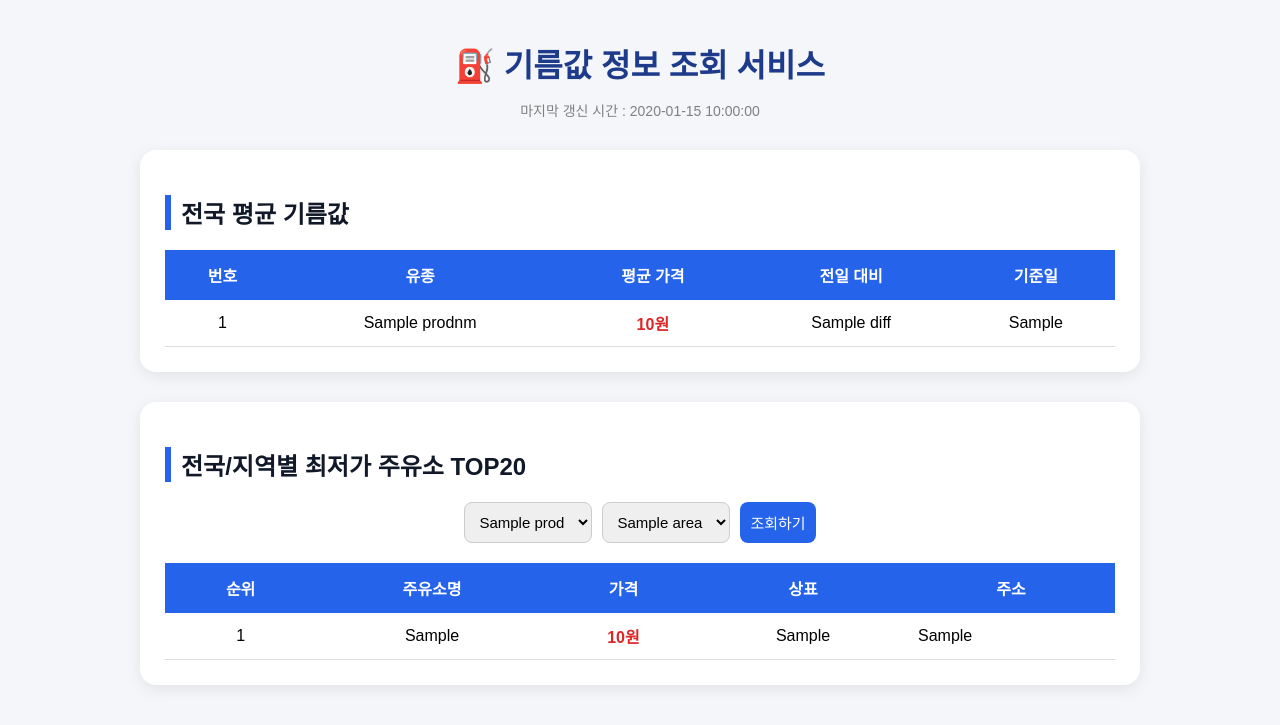
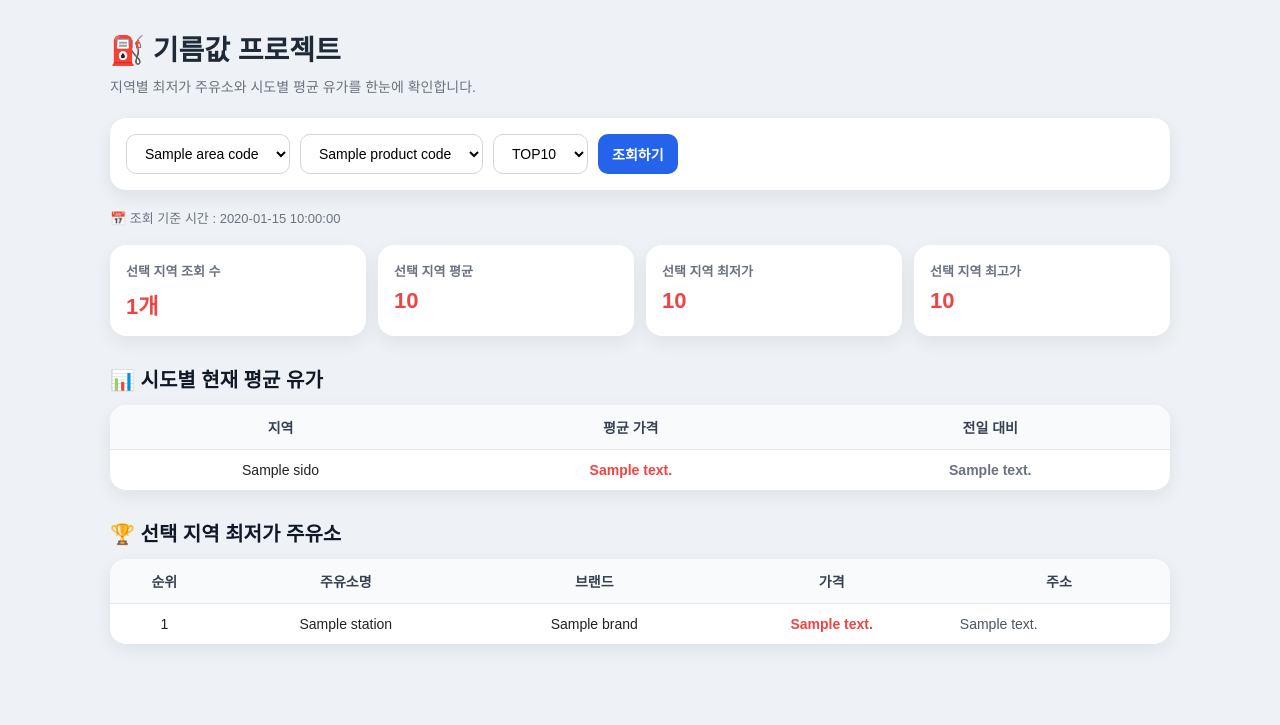
Before and after one commit to carrotbyroot77/rookies32_python_team3, a Flask app: template templates/index.html in a window 1280 px wide. Shown: the top 725 px of the page. Run offline with Flask 3, Linux system fonts and the light colour scheme; the template is opened without the code that fills it: most values are stand-ins (such as "Sample title", 1, 10 or a date in 2020).

Commit message:
초기 프로젝트 설정

```diff
--- a/app.py
+++ b/app.py
@@ -1,36 +1,77 @@
 from flask import Flask, render_template, request
-from datetime import datetime
-
-from oil_api import get_avg_oil_price, get_low_top20
-from config import AREAS, PRODUCTS
+from oil_api import get_low_price_stations, get_sido_avg_prices
 
 app = Flask(__name__)
 
+AREA_CODES = {
+    "01": "서울",
+    "02": "경기",
+    "03": "강원",
+    "04": "충북",
+    "05": "충남",
+    "06": "전북",
+    "07": "전남",
+    "08": "경북",
+    "09": "경남",
+    "10": "부산",
+    "11": "대구",
+    "12": "인천",
+    "13": "광주",
+    "14": "대전",
+    "15": "울산",
+    "16": "세종",
+    "17": "제주"
+}
 
-@app.route("/", methods=["GET"])
+PRODUCT_CODES = {
+    "B027": "휘발유",
+    "D047": "경유",
+    "B034": "고급휘발유",
+    "K015": "LPG"
+}
+
+
+@app.route("/")
 def index():
+    area = request.args.get("area", "05")
+    prodcd = request.args.get("prodcd", "B027")
+    count = request.args.get("count", "10")
+
+    stations = []
+    sido_avg_prices = []
+    updated_at = ""
+    summary = {}
+    error_msg = None
+
     try:
-        prodcd = request.args.get("prodcd", "B027")
-        area = request.args.get("area", "")
-
-        avg_list = get_avg_oil_price()
-        low_top20_list = get_low_top20(prodcd, area)
-
-        update_time = datetime.now().strftime("%Y-%m-%d %H:%M")
-
-        return render_template(
-            "index.html",
-            avg_list=avg_list,
-            low_top20_list=low_top20_list,
-            selected_prodcd=prodcd,
-            selected_area=area,
-            areas=AREAS,
-            prod_list=PRODUCTS,
-            update_time=update_time
+        oil_data = get_low_price_stations(
+            area=area,
+            prodcd=prodcd,
+            cnt=count
         )
 
+        stations = oil_data["stations"]
+        updated_at = oil_data["updated_at"]
+        summary = oil_data["summary"]
+
+        sido_avg_prices = get_sido_avg_prices(prodcd=prodcd)
+
     except Exception as e:
-        return f"에러 발생 : {e}"
+        error_msg = f"API 조회 중 오류 발생 : {e}"
+
+    return render_template(
+        "index.html",
+        stations=stations,
+        sido_avg_prices=sido_avg_prices,
+        updated_at=updated_at,
+        summary=summary,
+        error_msg=error_msg,
+        selected_area=area,
+        selected_prodcd=prodcd,
+        selected_count=count,
+        area_codes=AREA_CODES,
+        product_codes=PRODUCT_CODES
+    )
 
 
 if __name__ == "__main__":
--- a/templates/index.html
+++ b/templates/index.html
@@ -1,185 +1,319 @@
 <!DOCTYPE html>
 <html lang="ko">
-
 <head>
     <meta charset="UTF-8">
-    <title>기름값 정보 조회</title>
+    <meta name="viewport" content="width=device-width, initial-scale=1.0">
+    <title>기름값 프로젝트</title>
 
     <style>
+        * {
+            box-sizing: border-box;
+        }
+
         body {
             margin: 0;
-            background-color: #f4f6f9;
-            font-family: Arial, sans-serif;
+            font-family: "Pretendard", "Noto Sans KR", Arial, sans-serif;
+            background-color: #eef2f6;
+            color: #222;
         }
 
         .container {
-            width: 1000px;
-            margin: 40px auto;
+            max-width: 1100px;
+            margin: 0 auto;
+            padding: 28px 20px;
         }
 
-        h1 {
-            text-align: center;
-            color: #1e3a8a;
-            margin-bottom: 10px;
+        .header {
+            margin-bottom: 22px;
         }
 
-        .update-time {
-            text-align: center;
-            color: gray;
-            margin-bottom: 30px;
+        .header h1 {
+            margin: 0;
+            font-size: 28px;
+            color: #1f2937;
+        }
+
+        .header p {
+            margin: 8px 0 0;
+            color: #6b7280;
             font-size: 14px;
         }
 
-        .card {
-            background-color: white;
-            padding: 25px;
-            margin-bottom: 30px;
+        .filter-card {
+            background-color: #ffffff;
+            padding: 16px;
             border-radius: 16px;
-            box-shadow: 0 4px 15px rgba(0,0,0,0.08);
+            box-shadow: 0 6px 18px rgba(15, 23, 42, 0.08);
+            margin-bottom: 18px;
         }
 
-        h2 {
-            color: #111827;
-            margin-bottom: 20px;
-            border-left: 6px solid #2563eb;
-            padding-left: 10px;
+        form {
+            display: flex;
+            gap: 10px;
+            flex-wrap: wrap;
+            align-items: center;
         }
 
-        .search-box {
-            display: flex;
-            gap: 10px;
-            justify-content: center;
-            margin-bottom: 20px;
-        }
-
-        select, button {
-            padding: 10px;
-            font-size: 15px;
-            border-radius: 8px;
-            border: 1px solid #ccc;
+        select,
+        button {
+            height: 40px;
+            padding: 0 14px;
+            border-radius: 10px;
+            border: 1px solid #d1d5db;
+            background-color: white;
+            font-size: 14px;
         }
 
         button {
             background-color: #2563eb;
             color: white;
+            border: none;
+            font-weight: 600;
             cursor: pointer;
-            border: none;
         }
 
         button:hover {
             background-color: #1d4ed8;
         }
 
+        .update-time {
+            font-size: 13px;
+            color: #6b7280;
+            margin: 10px 0 18px;
+        }
+
+        .error-msg {
+            background-color: #fee2e2;
+            color: #b91c1c;
+            padding: 12px 14px;
+            border-radius: 10px;
+            margin-bottom: 16px;
+            font-size: 14px;
+            font-weight: 600;
+        }
+
+        .summary-box {
+            display: grid;
+            grid-template-columns: repeat(4, 1fr);
+            gap: 12px;
+            margin-bottom: 24px;
+        }
+
+        .summary-card {
+            background-color: white;
+            padding: 16px;
+            border-radius: 16px;
+            box-shadow: 0 6px 18px rgba(15, 23, 42, 0.07);
+        }
+
+        .summary-card strong {
+            display: block;
+            color: #6b7280;
+            font-size: 13px;
+            margin-bottom: 8px;
+        }
+
+        .summary-card p {
+            margin: 0;
+            font-size: 22px;
+            font-weight: 800;
+            color: #ef4444;
+        }
+
+        .section-title {
+            margin: 28px 0 12px;
+            font-size: 20px;
+            color: #111827;
+        }
+
+        .table-card {
+            background-color: white;
+            border-radius: 16px;
+            overflow: hidden;
+            box-shadow: 0 6px 18px rgba(15, 23, 42, 0.07);
+            margin-bottom: 24px;
+        }
+
         table {
             width: 100%;
             border-collapse: collapse;
+            font-size: 14px;
         }
 
         th {
-            background-color: #2563eb;
-            color: white;
-            padding: 13px;
+            background-color: #f9fafb;
+            color: #374151;
+            padding: 12px;
+            text-align: center;
+            border-bottom: 1px solid #e5e7eb;
         }
 
         td {
-            padding: 11px;
+            padding: 12px;
             text-align: center;
-            border-bottom: 1px solid #ddd;
+            border-bottom: 1px solid #f1f5f9;
+        }
+
+        tr:last-child td {
+            border-bottom: none;
         }
 
         tr:hover {
-            background-color: #f1f5f9;
+            background-color: #f8fafc;
         }
 
         .price {
+            color: #ef4444;
+            font-weight: 800;
+        }
+
+        .up {
             color: #dc2626;
-            font-weight: bold;
+            font-weight: 700;
+        }
+
+        .down {
+            color: #2563eb;
+            font-weight: 700;
+        }
+
+        .same {
+            color: #6b7280;
+            font-weight: 700;
         }
 
         .address {
             text-align: left;
+            color: #4b5563;
+        }
+
+        @media (max-width: 768px) {
+            .container {
+                padding: 20px 12px;
+            }
+
+            .summary-box {
+                grid-template-columns: repeat(2, 1fr);
+            }
+
+            form {
+                flex-direction: column;
+                align-items: stretch;
+            }
+
+            select,
+            button {
+                width: 100%;
+            }
+
+            table {
+                font-size: 12px;
+            }
+
+            th,
+            td {
+                padding: 9px 6px;
+            }
+
+            .address {
+                max-width: 180px;
+            }
         }
     </style>
 </head>
 
 <body>
-
     <div class="container">
 
-    <h1>⛽ 기름값 정보 조회 서비스</h1>
-
-    <p class="update-time">
-        마지막 갱신 시간 : {{ update_time }}
-    </p>
-
-    <div class="card">
-        <h2>전국 평균 기름값</h2>
-
-        <table>
-            <tr>
-                <th>번호</th>
-                <th>유종</th>
-                <th>평균 가격</th>
-                <th>전일 대비</th>
-                <th>기준일</th>
-            </tr>
-
-            {% for oil in avg_list %}
-            <tr>
-                <td>{{ loop.index }}</td>
-                <td>{{ oil.PRODNM }}</td>
-                <td class="price">{{ oil.PRICE }}원</td>
-                <td>{{ oil.DIFF }}</td>
-                <td>{{ oil.TRADE_DT }}</td>
-            </tr>
-            {% endfor %}
-        </table>
+        <div class="header">
+            <h1>⛽ 기름값 프로젝트</h1>
+            <p>지역별 최저가 주유소와 시도별 평균 유가를 한눈에 확인합니다.</p>
         </div>
 
-    <div class="card">
-        <h2>전국/지역별 최저가 주유소 TOP20</h2>
-
-        <form method="GET" action="/" class="search-box">
+        <div class="filter-card">
+            <form method="get">
+                <select name="area">
+                    {% for code, name in area_codes.items() %}
+                    <option value="{{ code }}" {% if selected_area == code %}selected{% endif %}>
+                        {{ name }}
+                    </option>
+                    {% endfor %}
+                </select>
 
                 <select name="prodcd">
-                {% for code, name in prod_list %}
+                    {% for code, name in product_codes.items() %}
                     <option value="{{ code }}" {% if selected_prodcd == code %}selected{% endif %}>
                         {{ name }}
                     </option>
                     {% endfor %}
                 </select>
 
-            <select name="area">
-                {% for code, name in areas %}
-                <option value="{{ code }}" {% if selected_area == code %}selected{% endif %}>
-                    {{ name }}
-                </option>
-                {% endfor %}
+                <select name="count">
+                    <option value="10" {% if selected_count == "10" %}selected{% endif %}>TOP10</option>
+                    <option value="20" {% if selected_count == "20" %}selected{% endif %}>TOP20</option>
                 </select>
 
                 <button type="submit">조회하기</button>
             </form>
+        </div>
 
+        {% if updated_at %}
+        <div class="update-time">
+            📅 조회 기준 시간 : {{ updated_at }}
+        </div>
+        {% endif %}
+
+        {% if error_msg %}
+        <div class="error-msg">
+            {{ error_msg }}
+        </div>
+        {% endif %}
+
+        {% if summary %}
+        <div class="summary-box">
+            <div class="summary-card">
+                <strong>선택 지역 조회 수</strong>
+                <p>{{ summary.count }}개</p>
+            </div>
+
+            <div class="summary-card">
+                <strong>선택 지역 평균</strong>
+                <p>{{ summary.avg_price }}</p>
+            </div>
+
+            <div class="summary-card">
+                <strong>선택 지역 최저가</strong>
+                <p>{{ summary.min_price }}</p>
+            </div>
+
+            <div class="summary-card">
+                <strong>선택 지역 최고가</strong>
+                <p>{{ summary.max_price }}</p>
+            </div>
+        </div>
+        {% endif %}
+
+        <h2 class="section-title">📊 시도별 현재 평균 유가</h2>
+
+        <div class="table-card">
             <table>
                 <tr>
-                <th>순위</th>
-                <th>주유소명</th>
-                <th>가격</th>
-                <th>상표</th>
-                <th>주소</th>
+                    <th>지역</th>
+                    <th>평균 가격</th>
+                    <th>전일 대비</th>
                 </tr>
 
-            {% for oil in low_top20_list %}
+                {% for item in sido_avg_prices %}
                 <tr>
-                <td>{{ loop.index }}</td>
-                <td>{{ oil.OS_NM }}</td>
-                <td class="price">{{ oil.PRICE }}원</td>
-                <td>{{ oil.POLL_DIV_CD }}</td>
-                <td class="address">
-                    {% if oil.NEW_ADR %}
-                        {{ oil.NEW_ADR }}
+                    <td>{{ item.sido }}</td>
+                    <td class="price">{{ item.price_text }}</td>
+                    <td>
+                        {% if item.diff > 0 %}
+                            <span class="up">▲ {{ item.diff_text }}</span>
+                        {% elif item.diff < 0 %}
+                            <span class="down">▼ {{ item.diff_text }}</span>
                         {% else %}
-                        {{ oil.VAN_ADR }}
+                            <span class="same">{{ item.diff_text }}</span>
                         {% endif %}
                     </td>
                 </tr>
@@ -187,7 +321,30 @@
             </table>
         </div>
 
+        <h2 class="section-title">🏆 선택 지역 최저가 주유소</h2>
+
+        <div class="table-card">
+            <table>
+                <tr>
+                    <th>순위</th>
+                    <th>주유소명</th>
+                    <th>브랜드</th>
+                    <th>가격</th>
+                    <th>주소</th>
+                </tr>
+
+                {% for station in stations %}
+                <tr>
+                    <td>{{ loop.index }}</td>
+                    <td>{{ station.name }}</td>
+                    <td>{{ station.brand }}</td>
+                    <td class="price">{{ station.price_text }}</td>
+                    <td class="address">{{ station.address }}</td>
+                </tr>
+                {% endfor %}
+            </table>
         </div>
 
+    </div>
 </body>
 </html>
```
Also changed, not shown: oil_api.py (+94 -42 lines), 2 other files. Lines whose indentation alone changed are shown as unchanged.
